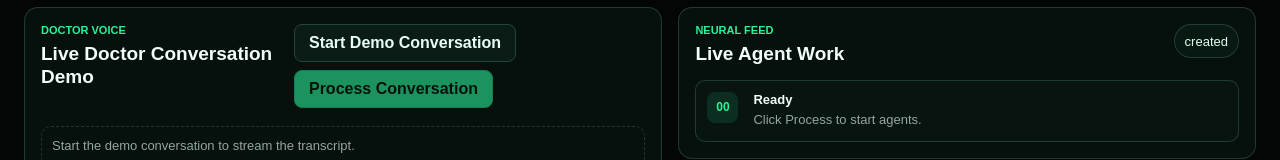
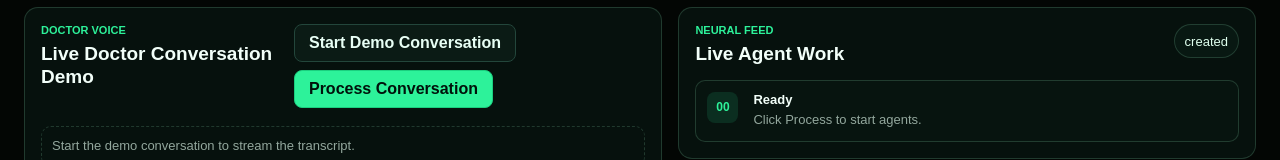
Before and after one commit to vinaykudari/light, a Next.js app: page / in a window 1280 px wide. Shown: the part 607-767 px from the top of the page. Built offline with nearby package versions, Linux system fonts and the light colour scheme.

Commit message:
Fix conversation process button

```diff
--- a/src/components/DoctorConversationDemo.tsx
+++ b/src/components/DoctorConversationDemo.tsx
@@ -22,7 +22,7 @@ export function DoctorConversationDemo({
 }) {
   const [visibleCount, setVisibleCount] = useState(0);
   const visibleTranscript = longCovidTranscript.slice(0, visibleCount);
-  const complete = visibleCount >= longCovidTranscript.length;
+  const complete = visibleCount === 0 || visibleCount >= longCovidTranscript.length;
   const followUps = run?.conversation?.followUpQuestions ?? [];
 
   useEffect(() => {
@@ -36,6 +36,7 @@ export function DoctorConversationDemo({
   }
 
   function processConversation() {
+    if (!visibleCount) setVisibleCount(longCovidTranscript.length);
     onProcess({
       patient: toPatientInput(),
       conversationTranscript: longCovidTranscript,
@@ -51,7 +52,7 @@ export function DoctorConversationDemo({
             Start Demo Conversation
           </button>
           <button className={styles.primaryButton} type="button" onClick={processConversation} disabled={!complete || isProcessing}>
-            Process Conversation
+            {isProcessing ? "Processing..." : "Process Conversation"}
           </button>
         </div>
       </div>
```
